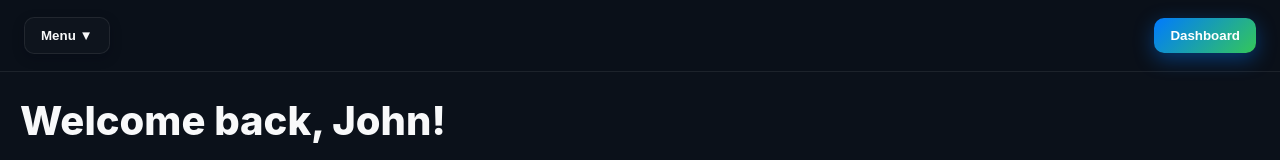
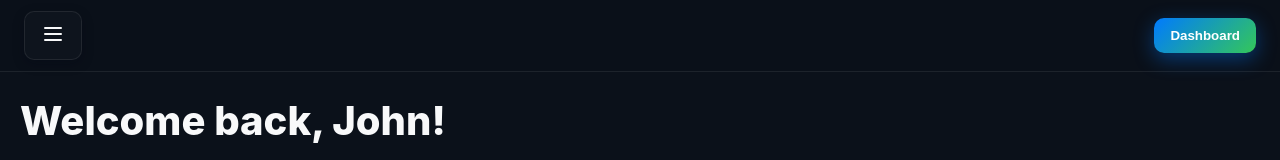
Before and after one commit to khevoc/fintech, a React (Vite) app: page / in a window 1280 px wide. Both pictures are taken after a click on the button "Face ID". Shown: the top 160 px of the page. Built offline with nearby package versions, Linux system fonts and the light colour scheme.

Commit message:
Update ClearoApp.jsx

```diff
--- a/src/ClearoApp.jsx
+++ b/src/ClearoApp.jsx
@@ -1165,6 +1165,13 @@ export default function ClearoApp() {
             width: 20%;
             transition: color 0.2s;
         }
+        .bar {
+          width: 24px;
+          height: 3px;
+          background: #ffffff;
+          border-radius: 2px;
+          transition: all 0.3s ease;
+        }
 
         /* Brand y Logo */
         .brand { display:flex; align-items:center; gap:12px; }
@@ -1389,7 +1396,7 @@ export default function ClearoApp() {
               transition={{ delay: 0.1, duration: 0.3 }}
               whileTap={{ scale: 0.95 }}
             >
-              Menu {menuOpen ? "▲" : "▼"}
+              <svg xmlns="http://www.w3.org/2000/svg" width="24" height="24" viewBox="0 0 24 24" fill="none" stroke="currentColor" strokeWidth="2" strokeLinecap="round" strokeLinejoin="round"><line x1="4" y1="12" x2="20" y2="12"/><line x1="4" y1="6" x2="20" y2="6"/><line x1="4" y1="18" x2="20" y2="18"/></svg>
             </motion.button>
           )}
 
```
